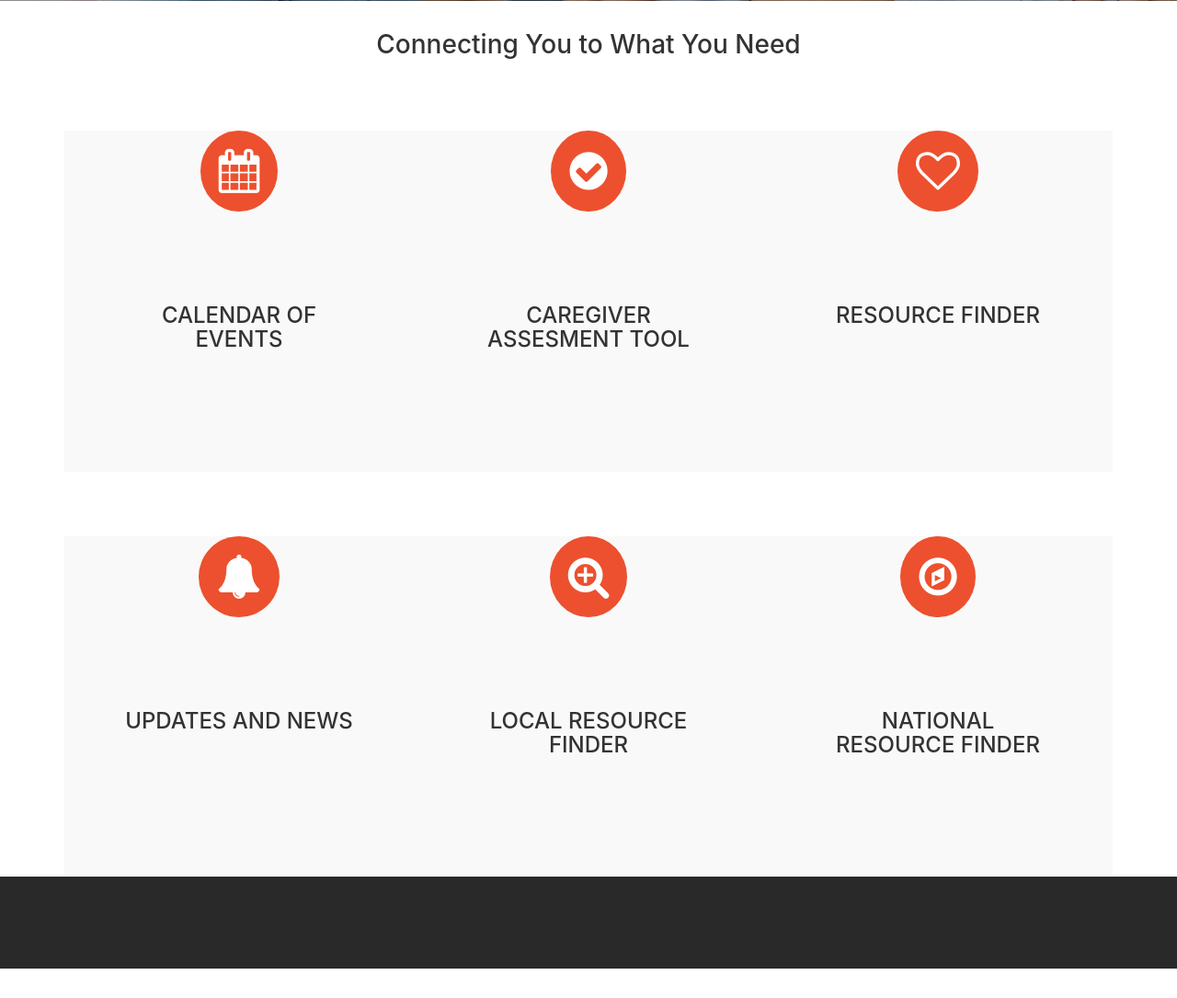
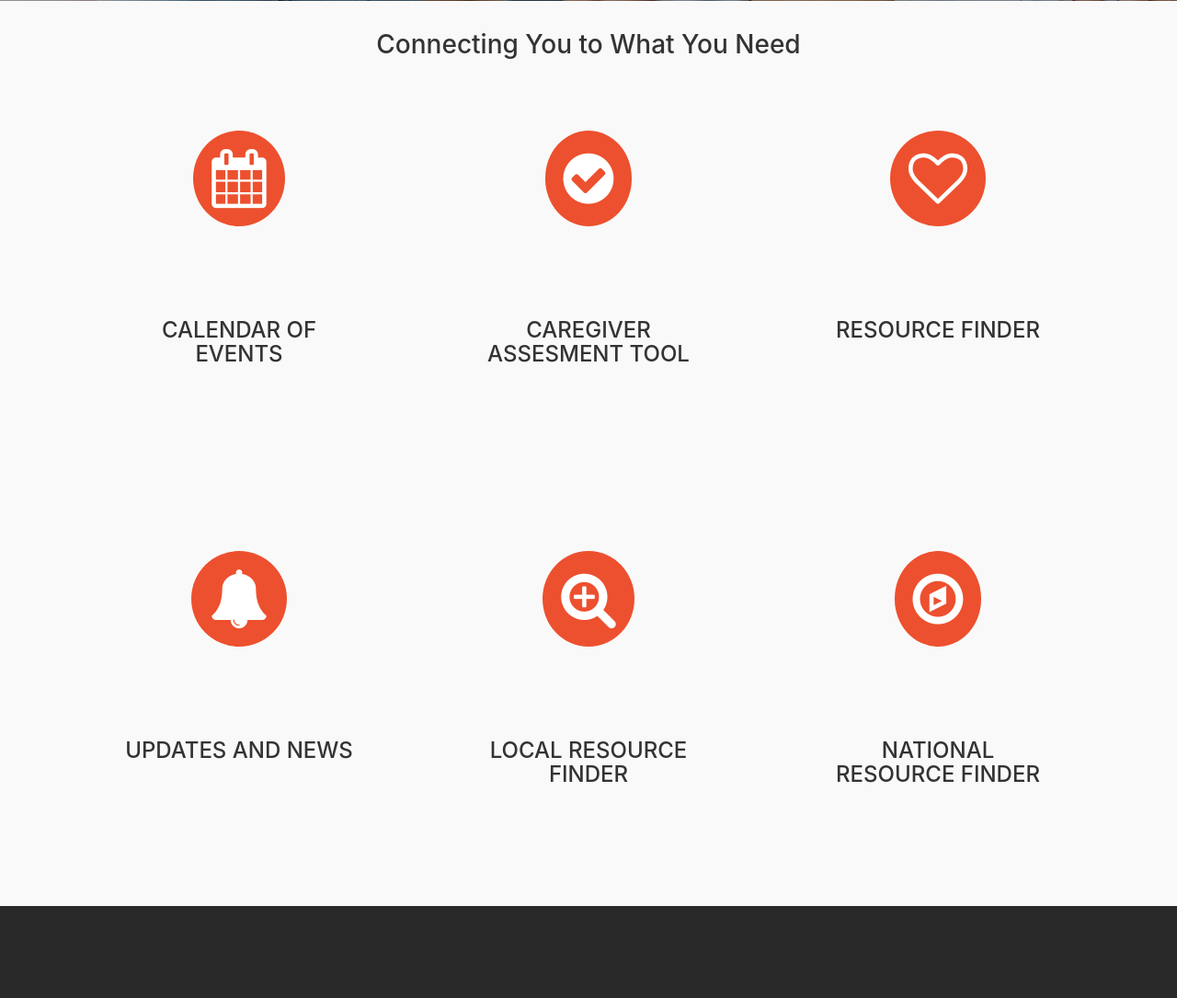
Before and after one commit to mnapoleonBR/CaregiverSupport, a Flask app: template webapp/templates/index.html in a window 1280 px wide. Shown: the part 474-1559 px from the top of the page at 92% size. Before the commit the page ends 1527 px from the top, so only its background shows below. Run offline with Flask 2, Linux system fonts and the light colour scheme; the template is opened without the code that fills it, so the values that code supplies are empty; some libraries are stand-ins or nearby versions.

Commit message:
fixed sizing for buttons and background coloring on homepage

```diff
--- a/webapp/static/assets/css/style.css
+++ b/webapp/static/assets/css/style.css
@@ -64,7 +64,6 @@ p {
 	background:#fff;
 }
 
-
 /* footer */
 .footer {
 	background:#292929;
--- a/webapp/templates/index.html
+++ b/webapp/templates/index.html
@@ -28,7 +28,7 @@ BakerRipley Homepage
     <meta http-equiv="X-UA-Compatible" content="IE=edge">
     <meta name="viewport" content="width=device-width, initial-scale=1">
   </head>
-  <body>
+  <body style="background-color:#f9f9f9;">
 
 	{% set title = "BakerRipley Caregiver Homepage" %}
 	{% set description = "Text tbd" %}
@@ -51,34 +51,34 @@ BakerRipley Homepage
 
 		<div class="row">
 				<div class="col-md-4 box">
-					<i class="fa fa-calendar fa-3x"></i>
+					<i class="fa fa-calendar fa-4x"></i>
 					<h4>Calendar of Events</h4>
 				</div>
 
 				<div class="col-md-4 box">
-					<i class="fa fa-check-circle fa-3x"></i>
+					<i class="fa fa-check-circle fa-4x"></i>
 					<h4>Caregiver Assesment Tool</h4>
 				</div>
 
 				<div class="col-md-4 box">
-					<i class="fa fa-heart-o fa-3x"></i>
+					<i class="fa fa-heart-o fa-4x"></i>
 					<h4>Resource Finder</h4>
 				</div>
 		</div>
 
 		<div class="row">
 			<div class="col-md-4 box">
-				<i class="fa fa-bell fa-3x"></i>
+				<i class="fa fa-bell fa-4x"></i>
 				<h4>Updates and News</h4>
 			</div>
 
 			<div class="col-md-4 box">
-				<i class="fa fa-search-plus fa-3x"></i>
+				<i class="fa fa-search-plus fa-4x"></i>
 				<h4>Local Resource Finder</h4>
 			</div>
 
 			<div class="col-md-4 box">
-				<i class="fa fa-compass fa-3x"></i>
+				<i class="fa fa-compass fa-4x"></i>
 				<h4>National Resource Finder</h4>
 			</div>
 		</div>
```
